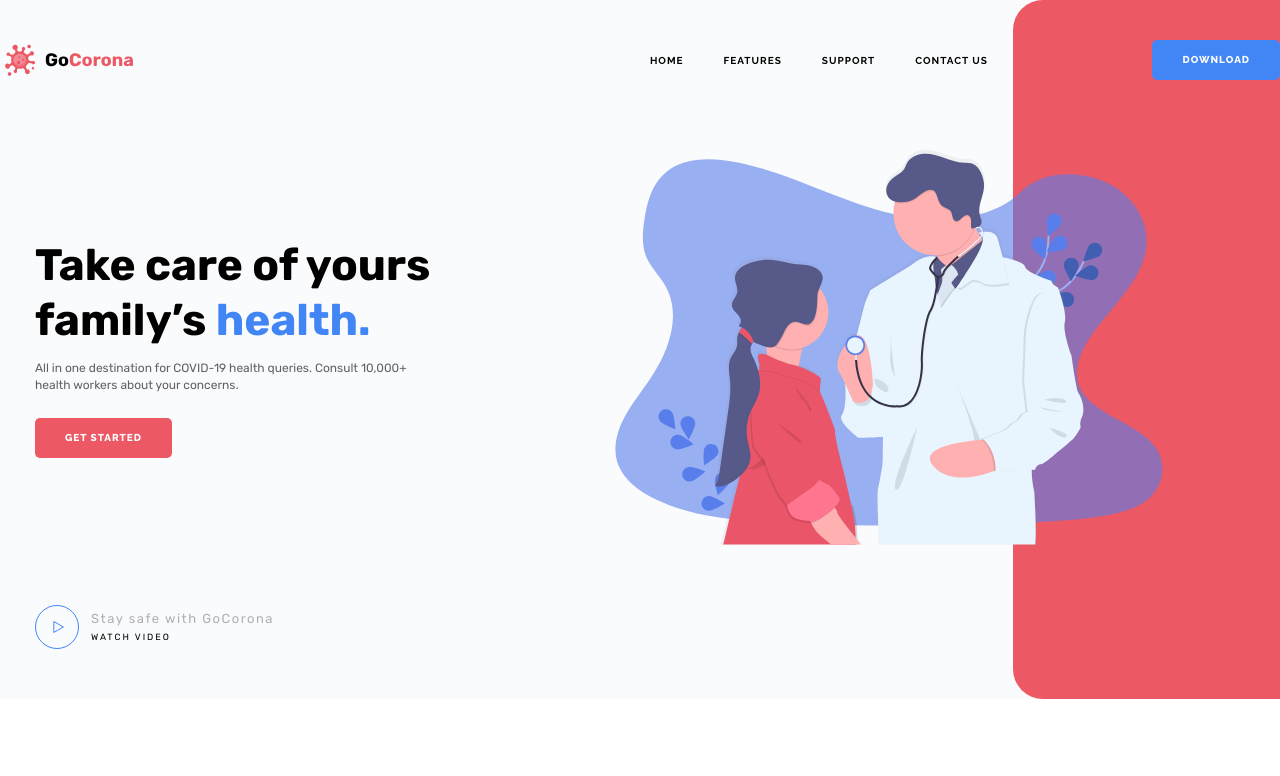
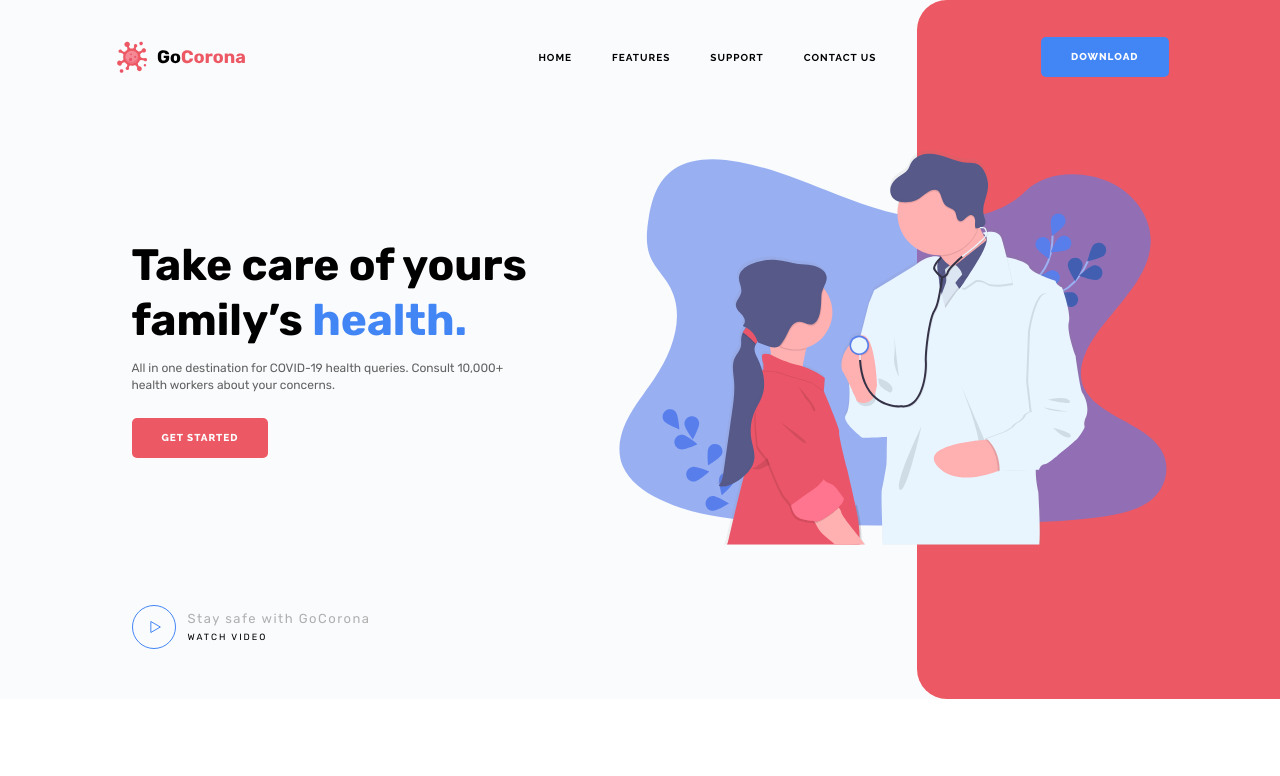
Before and after one commit to andrey-stseba/go-corona, a plain HTML site: page index.html in a window 1280 px wide. Shown: the top 776 px of the page. Drawn offline with Linux system fonts and the light colour scheme.

Commit message:
refactoring header

```diff
--- a/CSS/style.css
+++ b/CSS/style.css
@@ -59,7 +59,7 @@ body {
 }
 
 [class*='__container'] {
-  max-width: 1290px;
+  max-width: 1087px;
   margin: 0px auto;
   padding: 0px 15px;
 }
@@ -94,17 +94,9 @@ body {
   top: 0;
   left: 0;
   z-index: 50;
-  display: flex;
-  align-items: center;
-  padding-top: 40px;
 }
 
 .header__container {
-  width: 100%;
-  top: 0;
-  left: 0;
-  z-index: 49;
-  position: absolute;
   display: flex;
   min-height: 114px;
   align-items: center;
--- a/index.html
+++ b/index.html
@@ -18,8 +18,8 @@
 
   <body>
     <div class="wrapper">
-      <div id="close" class="header__container">
-        <header id="open" class="header">
+      <header id="open" class="header">
+        <div id="close" class="header__container">
           <a href="" class="header__logo">
             <img src="./img/logo.svg" alt="Логотип" />
           </a>
@@ -54,8 +54,9 @@
             <a href="#open" class="icon-menu"><span></span></a>
             <a href="#close" class="close-icon-menu"></a>
           </div>
-        </header>
-      </div>
+        </div>
+      </header>
+
       <main class="main">
         <section class="get-started">
           <div class="get-started__container">
```
